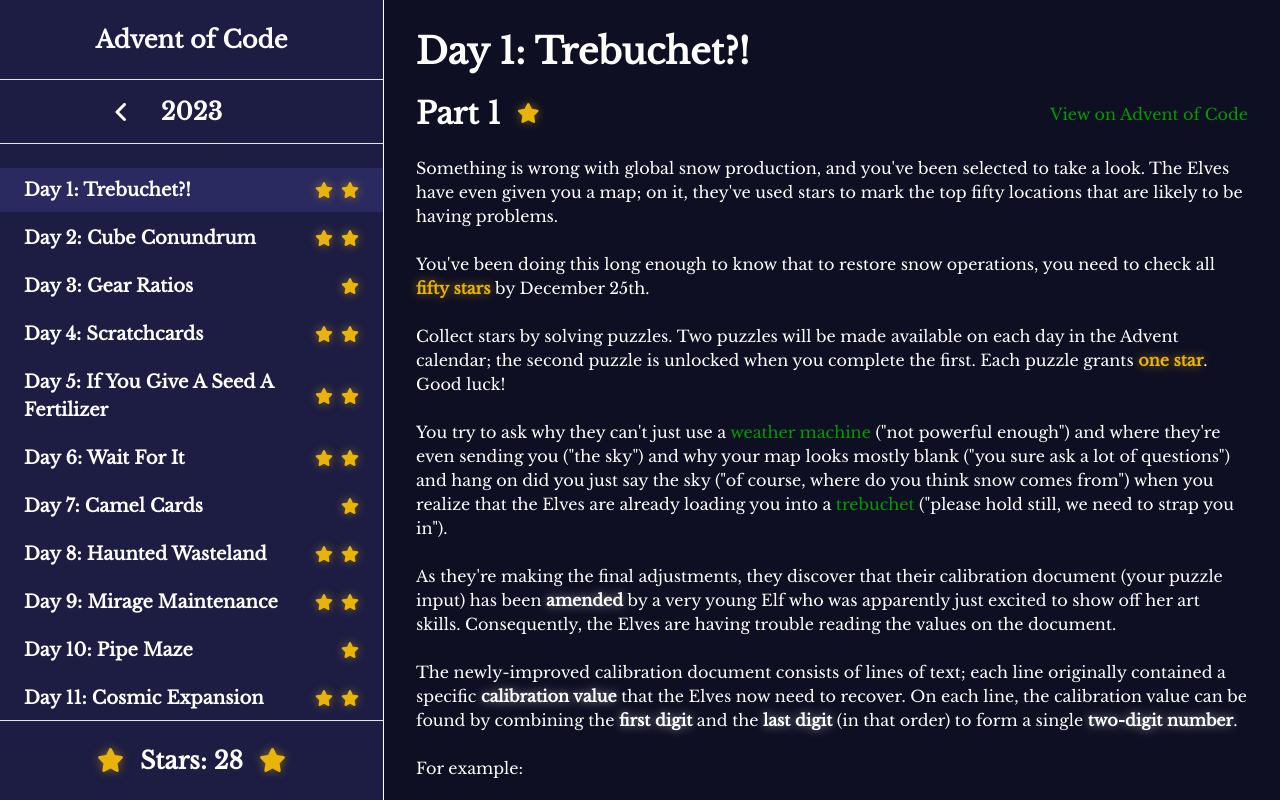
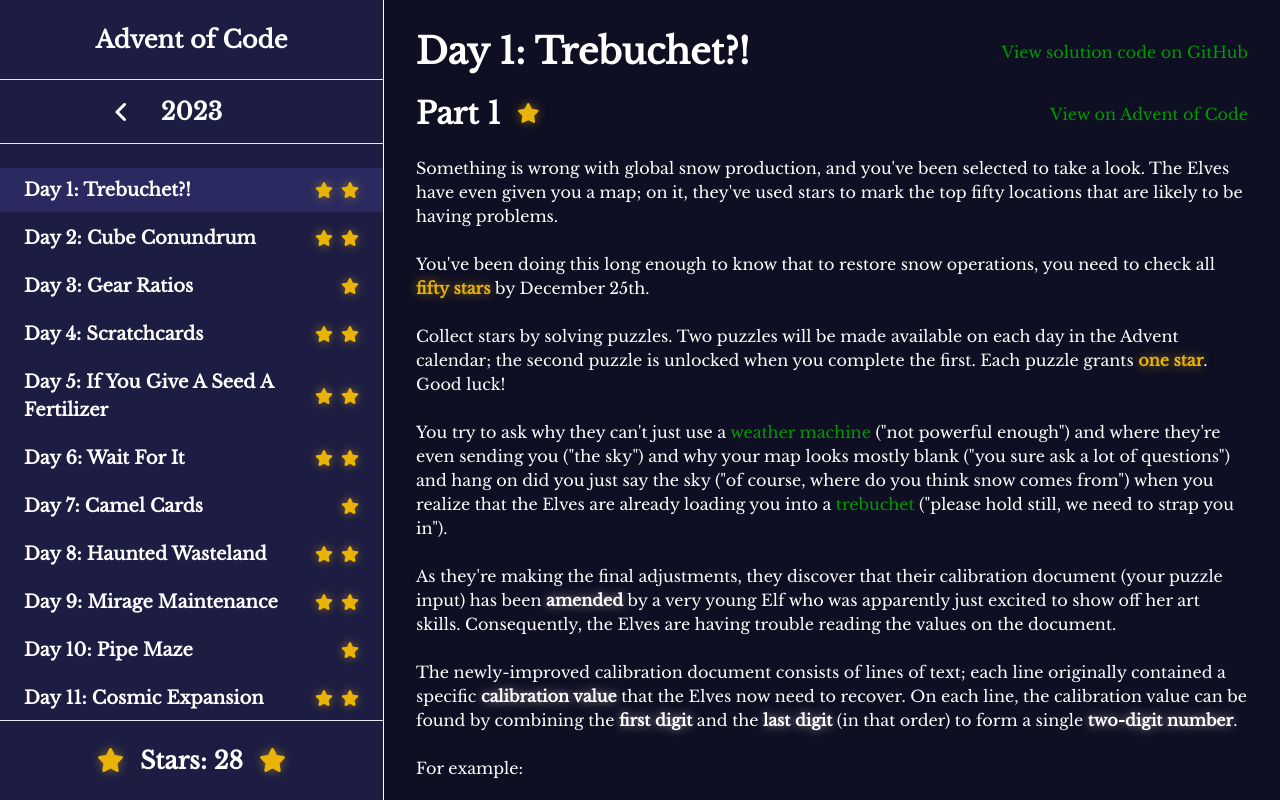
Before and after one commit to Ben-H1/Advent-of-Code, a React (Vite) app: page /2023/day/1 in a window 1280 px wide. Built offline with nearby package versions, Linux system fonts and the light colour scheme.

Commit message:
Add link to solution code on GitHub

```diff
--- a/src/pages/DayTemplate.tsx
+++ b/src/pages/DayTemplate.tsx
@@ -94,7 +94,10 @@
 const DayTemplate = ({ day, year, dayNumber }: DayTemplateProps) => {
     return (
         <div>
-            <h1 id='part1' className='mb-6 text-4xl font-bold'>{day.title}</h1>
+            <div className='flex items-center justify-between mb-6'>
+                <h1 id='part1' className='text-4xl font-bold'>{day.title}</h1>
+                <Link link={`https://github.com/Ben-H1/Advent-of-Code/blob/main/src/solutions/${year}/day${dayNumber}/solutions.ts`}>View solution code on GitHub</Link>
+            </div>
             <div className='flex items-center justify-between mb-6'>
                 <div className='flex items-center'>
                     <h2 className='text-3xl font-bold'>Part 1</h2>
```
